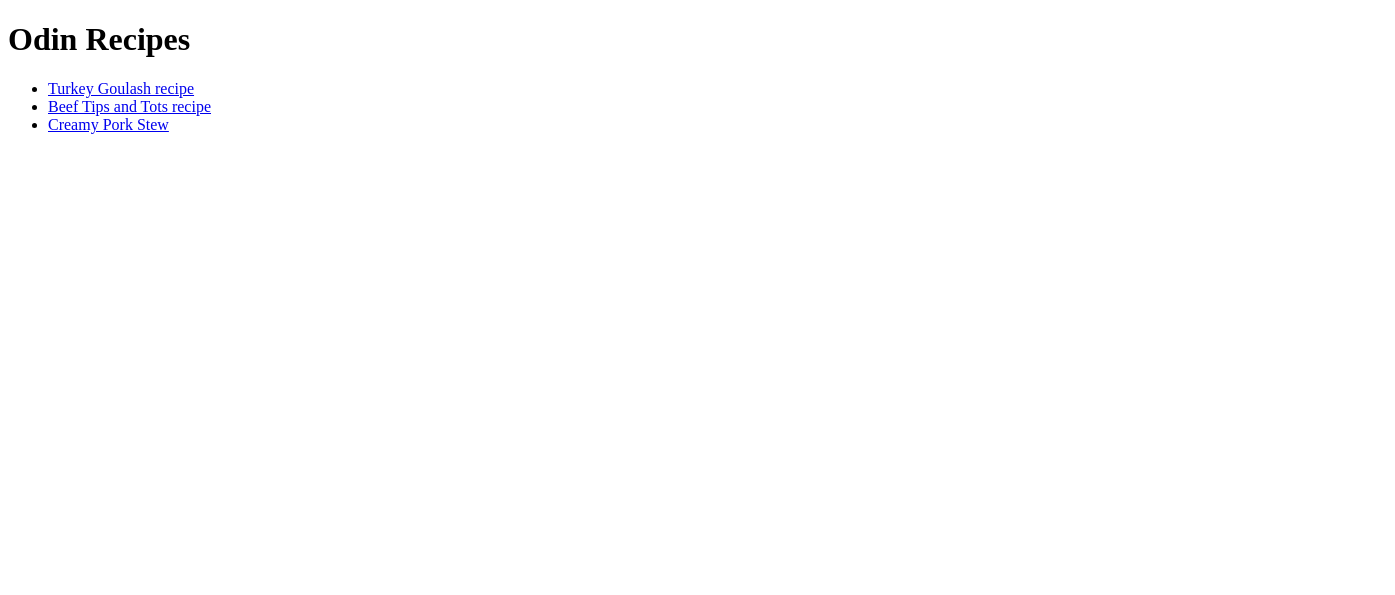
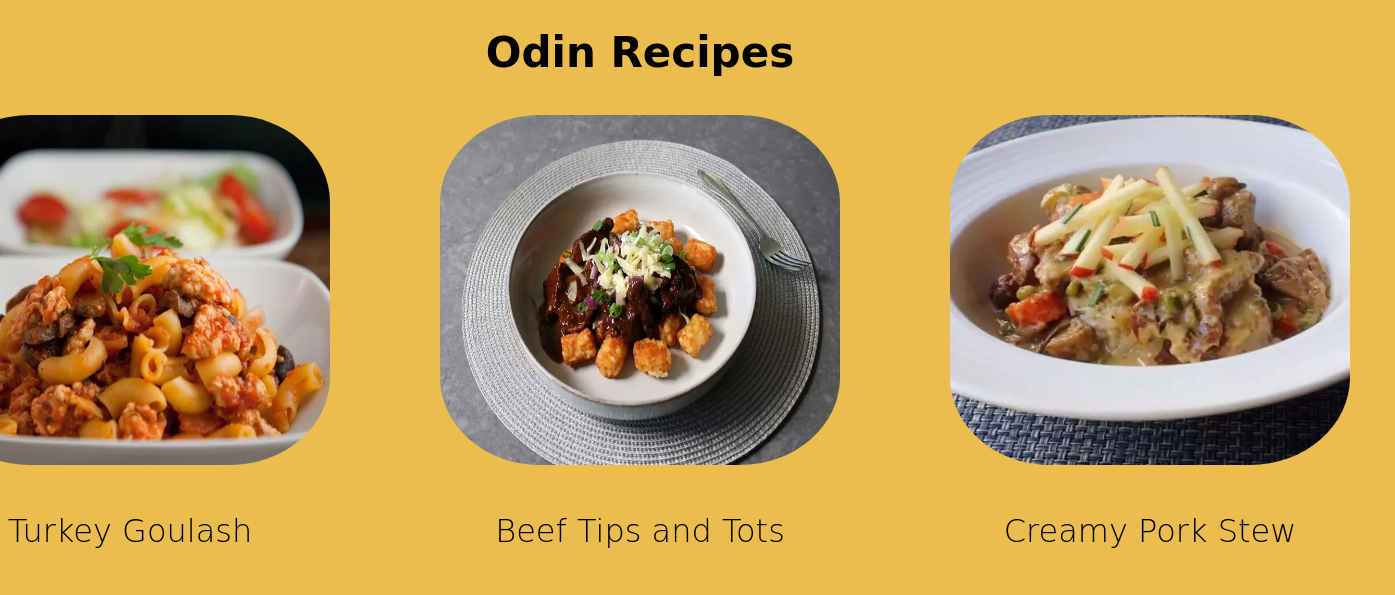
Before and after one commit to wolftec241/odin-recipes, a plain HTML site: page index.html in a window 1280 px wide. Shown: the whole page, 1395 px wide, since content can reach past the window. Drawn offline with Linux system fonts and the light colour scheme.

Commit message:
adding some css for index.html

```diff
--- /dev/null
+++ b/css/index.css
@@ -0,0 +1,48 @@
+body{
+    background-color: #EBBC4E;
+    font-family: 'Brush Script MT', cursive;
+}
+
+.title{
+    font-size: 42px;
+    font-weight: 600;
+    text-align: center;
+}
+
+.container{
+    display:flex;
+    flex-direction: row;
+    justify-content: center;
+    font-size: 20px;
+    gap:20px;
+   }
+
+.item{
+    display: flex;
+    flex-direction: column;
+    gap:10px;
+    align-items:center;
+    width:400px;
+    text-align: center;
+    padding-left: 45px;
+    padding-right: 45px;
+    padding-top: 10px;
+    padding-bottom: 10px;
+}
+
+.name{
+    font-size: 32px;
+    font-weight: 300;
+}
+
+.pictures{
+    width: 400px;
+    height: 350px;
+    transition: transform .2s;
+    border-radius: 25%;
+}
+
+.item  .pictures:hover{
+    transform: scale(1.1);
+
+}
--- a/index.html
+++ b/index.html
@@ -4,17 +4,34 @@
 <head>
     <meta charset="UTF-8">
     <title>Recipes project</title>
-
+    <link rel="stylesheet" href="css/index.css">
 </head>
 
 <body>
-    <h1>Odin Recipes</h1>
-    <ul>
-        <li><a href="./recipes/turkey_goulash.html"> Turkey Goulash recipe </a></li>
-        <li><a href="./recipes/beef_tips_and_tots.html">Beef Tips and Tots recipe</a></li>
-        <li><a href="./recipes/creamy_pork_stew.html">Creamy Pork Stew</a></li>
-    </ul>
+    <h1 class="title">Odin Recipes</h1>
 
+    <div class="container">
+        <div class="item">
+            <a href="./recipes/turkey_goulash.html">
+                <img src="./pics/Turkey_goulash.jpg" alt="Turkey Goulash photo" class="pictures">
+            </a>
+            <p class="name"> Turkey Goulash </p>
+        </div>
+
+        <div class="item">
+            <a href="./recipes/beef_tips_and_tots.html">
+                <img src="./pics/beef_tips_and_tots.jpg" alt="Beef Tips and Tots photo" class="pictures">
+            </a>
+            <p class="name"> Beef Tips and Tots </p>
+        </div>
+
+        <div class="item">
+            <a href="./recipes/creamy_pork_stew.html">
+                <img src="./pics/Creamy_Pork_Stew.jpg" alt="Creamy Pork Stew photo" class="pictures">
+            </a>
+            <p class="name"> Creamy Pork Stew </p>
+        </div>
+    </div>
 
 
 </body>
```
